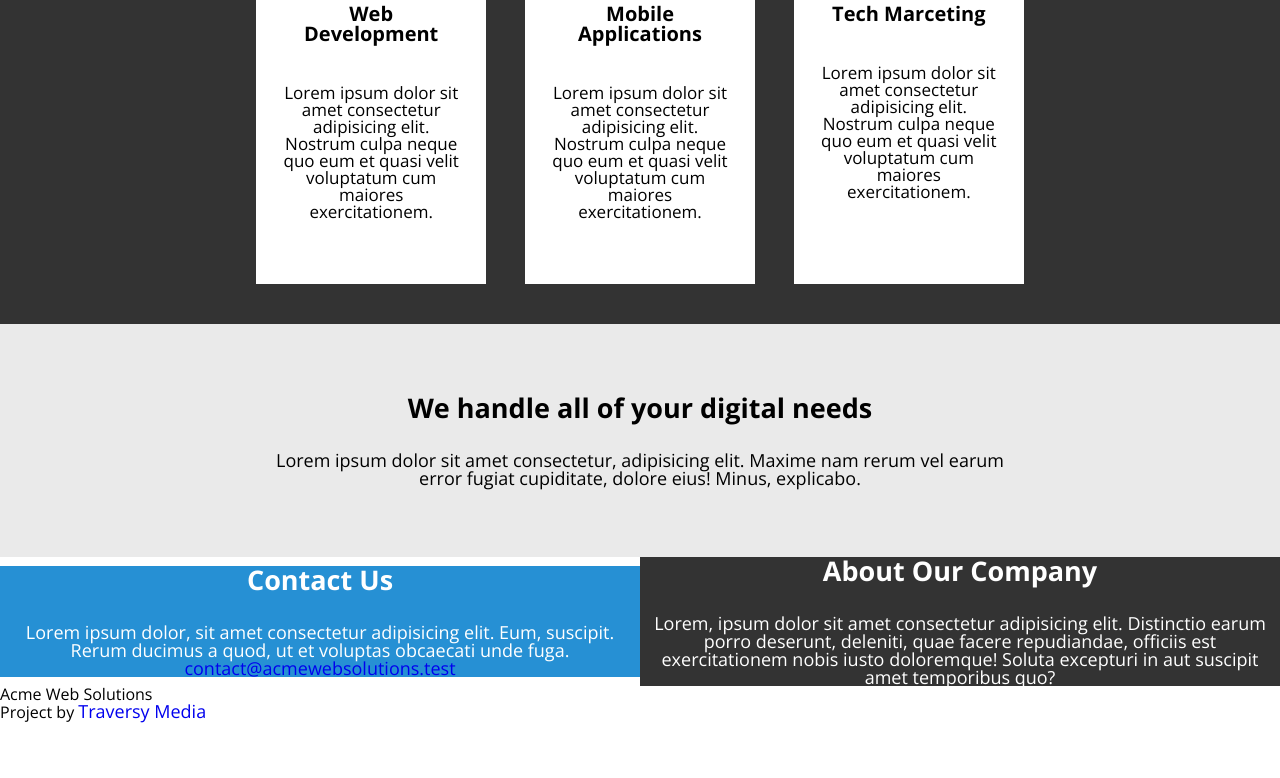
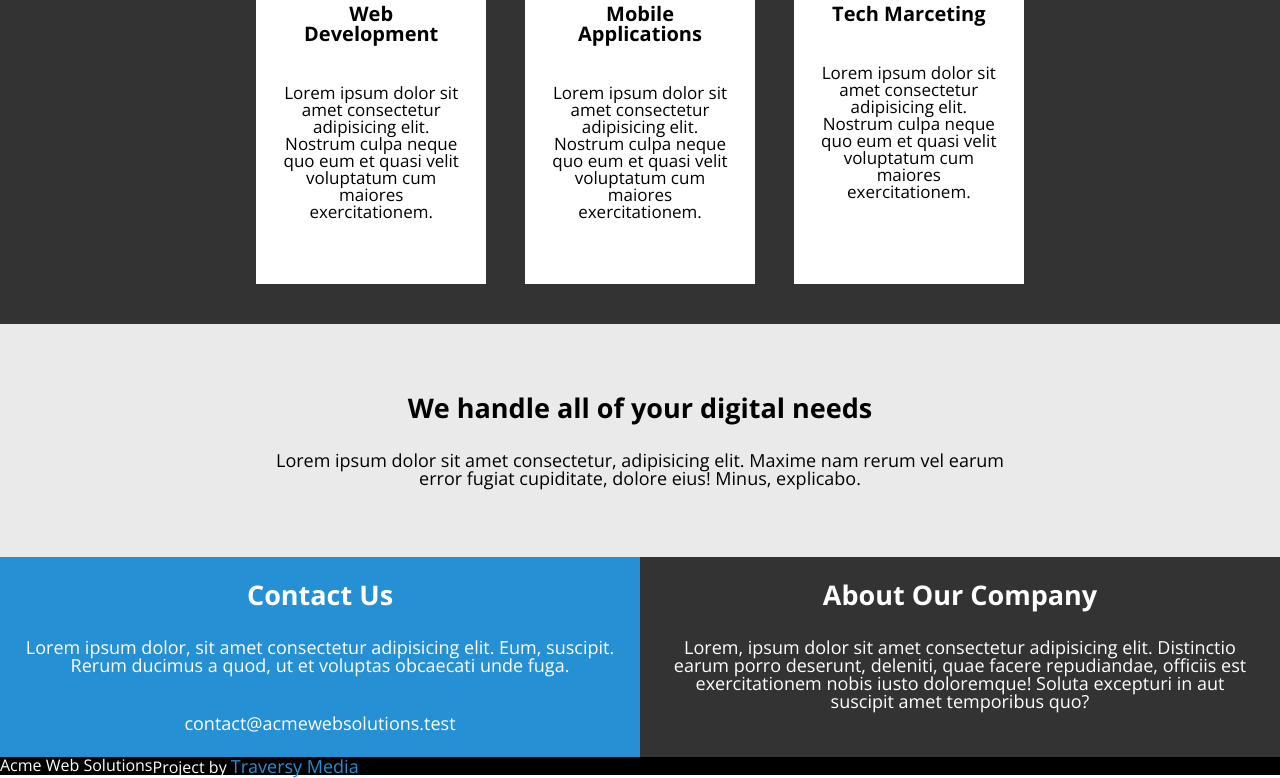
Before and after one commit to kiz0r/css-homework2_1, a plain HTML site: page index.html in a window 1280 px wide. Shown: the part 984-1762 px from the top of the page. Before the commit the page ends 1707 px from the top, so only its background shows below. Drawn offline with nearby package versions, Linux system fonts and the light colour scheme.

Commit message:
remake wrappers

```diff
--- a/css/style.css
+++ b/css/style.css
@@ -9,6 +9,7 @@ body {
 }
 
 a {
+  color: #fff;
   text-decoration: none;
   font-size: 18px !important;
 }
@@ -18,11 +19,8 @@ a:visited {
   color: inherit;
 }
 
-header * {
+.header {
   color: #fff;
-}
-
-.header {
   display: flex;
   justify-content: center;
   align-items: center;
@@ -43,8 +41,7 @@ header * {
 }
 
 .contentWrapper {
-  /* flex-wrap: wrap; */
-  /* flex-flow: column wrap; */
+  display: flex;
   text-align: center;
   width: 60%;
 }
@@ -116,11 +113,13 @@ header * {
   display: flex;
   justify-content: space-between;
   padding: 40px 0px;
+  flex-wrap: wrap;
 }
 
 .card {
   background: #fff;
   width: 30%;
+  flex-basis: 30%;
 }
 
 .cardWrapper {
@@ -142,7 +141,7 @@ header * {
   margin-bottom: 40px;
 }
 
-.container {
+.slogan {
   padding: 70px 0px;
 }
 
@@ -152,7 +151,9 @@ header * {
 }
 
 .split {
+  padding: 1.5em;
   width: 50%;
+  height: 25vh;
 }
 
 .leftBox {
@@ -162,3 +163,19 @@ header * {
 .rightBox {
   background: #333;
 }
+
+.leftBoxCaption {
+  margin-bottom: 40px;
+}
+
+.footer {
+  background: #000;
+  color: #fff;
+  display: flex;
+  align-items: center;
+  justify-content: space-between;
+}
+
+.footerLink {
+  color: #2690d4;
+}
--- a/index.html
+++ b/index.html
@@ -32,14 +32,16 @@
     <main class="main">
       <section class="firstSection">
         <div class="contentWrapper">
+          <div class="webDevelopment">
             <h2 class="title webDev">Web & Application Development</h2>
             <p class="caption aboutWebDev">
-            Lorem ipsum dolor sit amet consectetur adipisicing elit. Saepe sint
-            eligendi possimus? Unde officiis magnam laborum ipsa distinctio
-            odio, vero dolores dicta aliquam aperiam repellendus. Perferendis
-            officiis deserunt velit voluptas nobis sequi animi totam,
-            accusantium, ex eius quia, natus quo?
+              Lorem ipsum dolor sit amet consectetur adipisicing elit. Saepe
+              sint eligendi possimus? Unde officiis magnam laborum ipsa
+              distinctio odio, vero dolores dicta aliquam aperiam repellendus.
+              Perferendis officiis deserunt velit voluptas nobis sequi animi
+              totam, accusantium, ex eius quia, natus quo?
             </p>
+          </div>
         </div>
       </section>
       <section class="secondSection" id="cards">
@@ -84,19 +86,21 @@
         </div>
       </section>
       <section class="thirdSection">
-        <div class="contentWrapper container">
+        <div class="contentWrapper">
+          <div class="slogan">
             <h2 class="title">We handle all of your digital needs</h2>
             <p class="caption">
-            Lorem ipsum dolor sit amet consectetur, adipisicing elit. Maxime nam
-            rerum vel earum error fugiat cupiditate, dolore eius! Minus,
+              Lorem ipsum dolor sit amet consectetur, adipisicing elit. Maxime
+              nam rerum vel earum error fugiat cupiditate, dolore eius! Minus,
               explicabo.
             </p>
+          </div>
         </div>
       </section>
       <section class="fourthSection">
         <div class="split leftBox">
           <h2 class="title splitTitle">Contact Us</h2>
-          <p class="caption splitCaption">
+          <p class="caption leftBoxCaption">
             Lorem ipsum dolor, sit amet consectetur adipisicing elit. Eum,
             suscipit. Rerum ducimus a quod, ut et voluptas obcaecati unde fuga.
           </p>
@@ -116,10 +120,12 @@
       </section>
     </main>
     <footer class="footer">
-      <div class="footerBox">Acme Web Solutions</div>
-      <div class="footerBox">
+      <div class="contentWrapper">
+        <div class="footerBox child1">Acme Web Solutions</div>
+        <div class="footerBox child2">
           Project by
           <a href="#" class="footerLink" target="_blank">Traversy Media</a>
+        </div>
       </div>
     </footer>
   </body>
```
Lines whose indentation alone changed are shown as unchanged.
